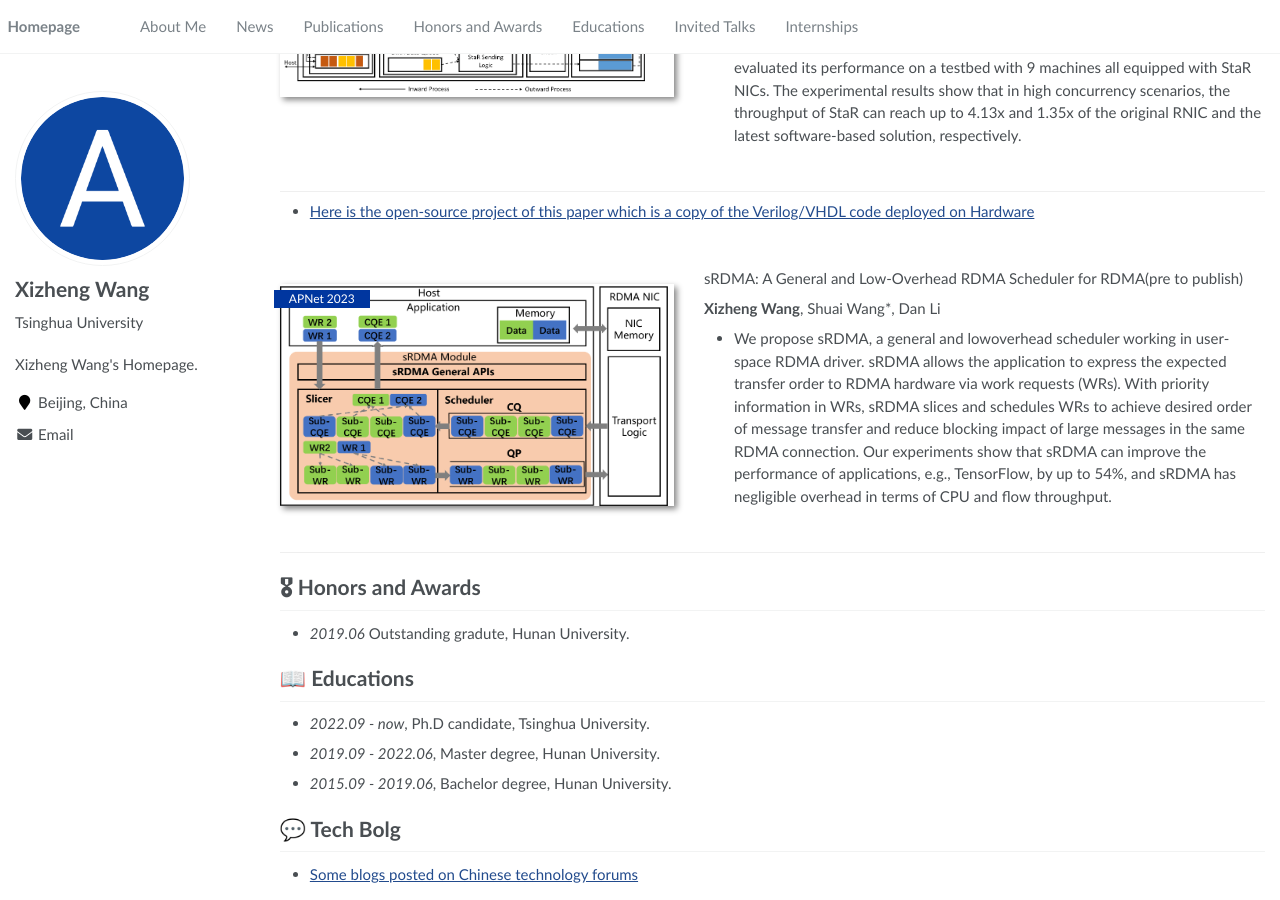
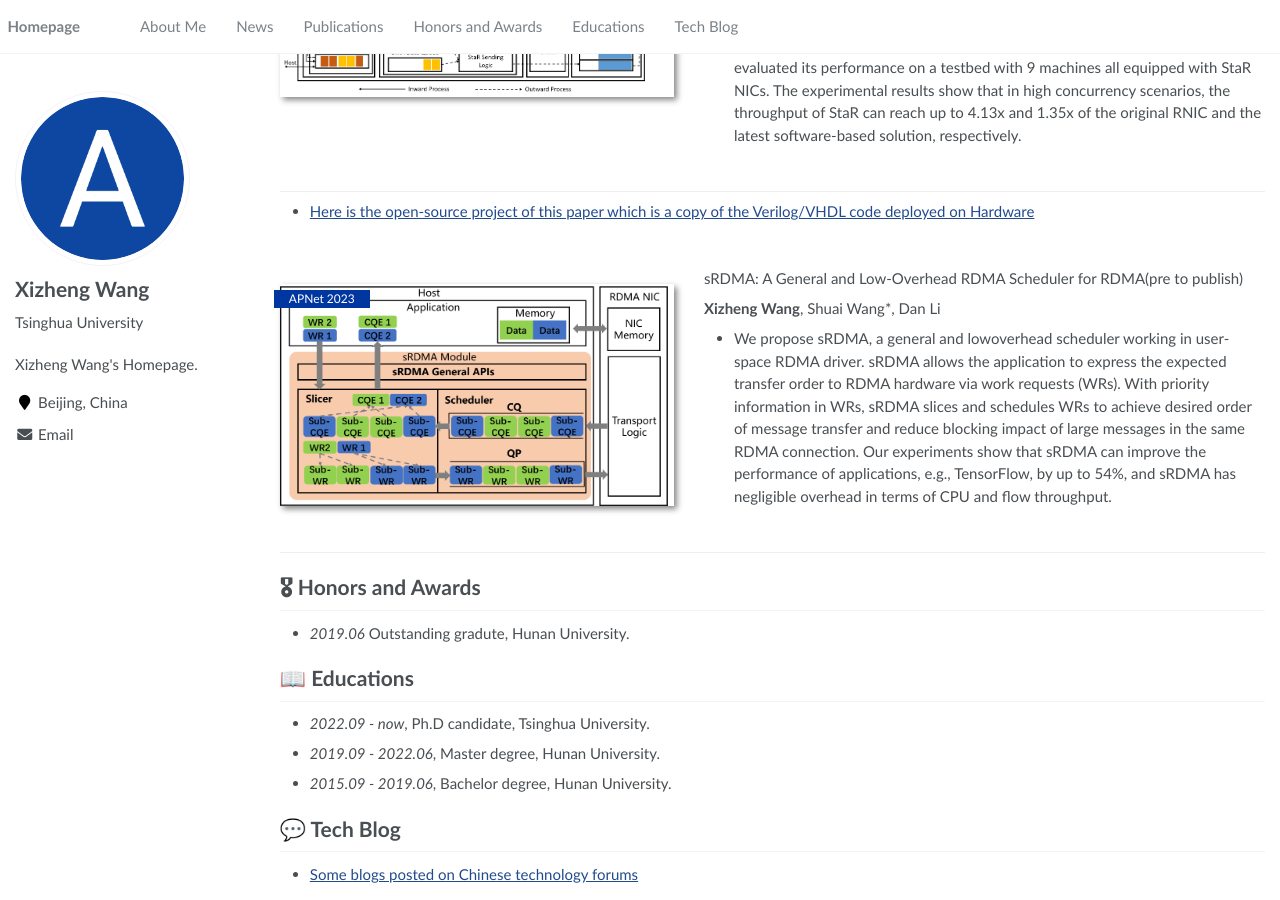
Before and after one commit to wxzisk/wxzisk.github.io, a Jekyll site: the page built from _pages/about.md, in a window 1280 px wide and 900 px high, scrolled down 531 px. Built offline with Jekyll 4.4.1, drawn with Linux system fonts in a browser that asks for light colours.

Commit message:
delete internships module

```diff
--- a/_data/navigation.yml
+++ b/_data/navigation.yml
@@ -15,8 +15,8 @@ main:
   - title: "Educations"
     url: "/#-educations"
 
-  - title: "Invited Talks"
+  - title: "Tech Blog"
     url: "/#-invited-talks"
 
-  - title: "Internships"
-    url: "/#-internships"
+  # - title: "Internships"
+  #   url: "/#-internships"
--- a/_pages/about.md
+++ b/_pages/about.md
@@ -71,7 +71,7 @@ blocking impact of large messages in the same RDMA connection. Our experiments s
 - *2019.09 - 2022.06*, Master degree, Hunan University.
 - *2015.09 - 2019.06*, Bachelor degree, Hunan University.
 
-# 💬 Tech Bolg
+# 💬 Tech Blog
 - [Some blogs posted on Chinese technology forums](https://blog.csdn.net/hb_wxz?type=blog)
 <!-- - *2021.03*, Lorem ipsum dolor sit amet, consectetur adipiscing elit. Vivamus ornare aliquet ipsum, ac tempus justo dapibus sit amet.  \| [\[video\]](https://github.com/) -->
 
```
